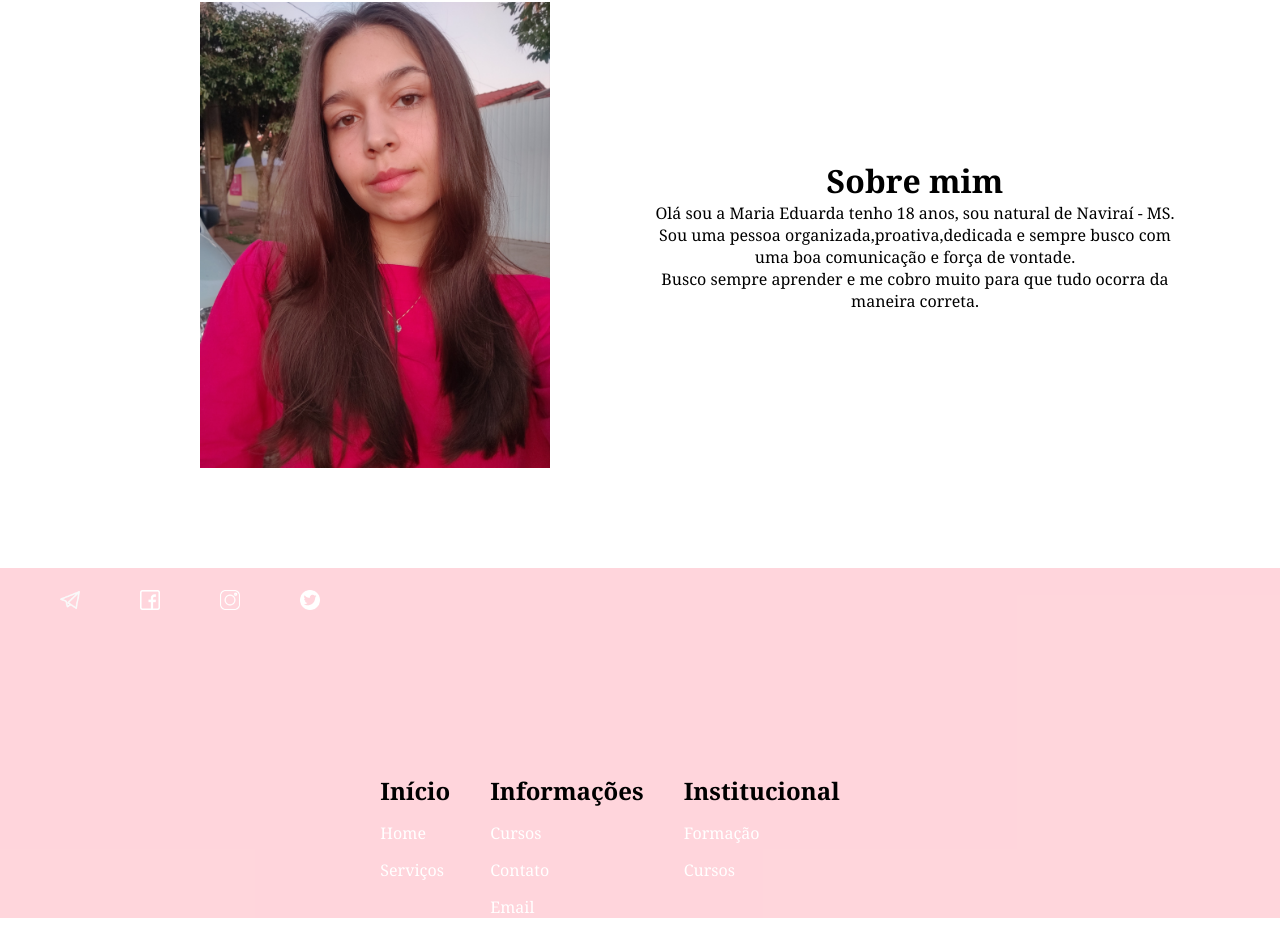
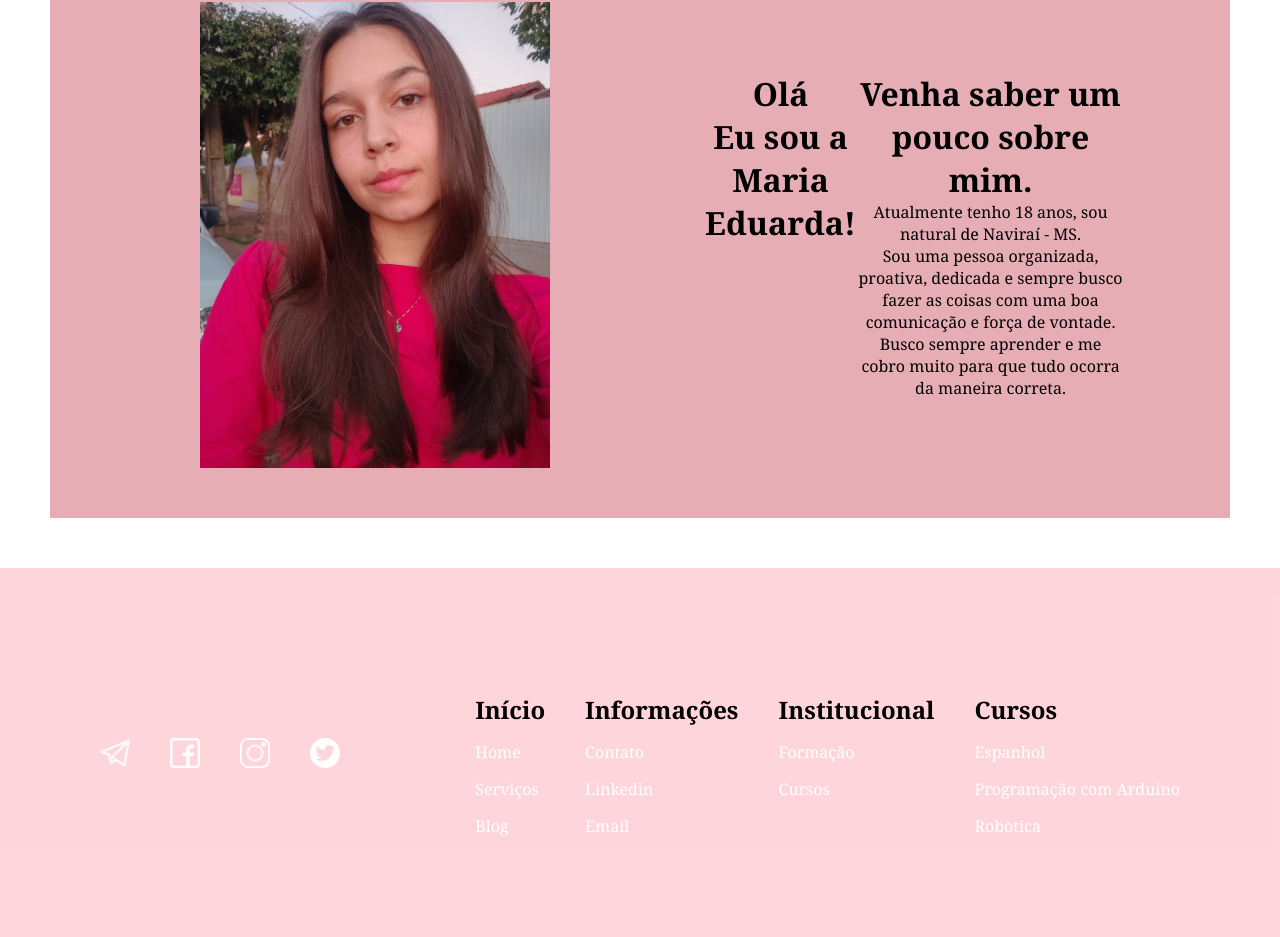
Before and after one commit to Eduarda0508/portifolio, a React (Vite) app: page / in a window 1280 px wide. Shown: the part 168-1105 px from the top of the page. Built offline with nearby package versions, Linux system fonts and the light colour scheme; the HTML template or start-up script is replaced by a standard one.

Commit message:
Portifolio - Maria

```diff
--- a/src/componentes/Footer/Footer.css
+++ b/src/componentes/Footer/Footer.css
@@ -3,7 +3,6 @@ footer {
     display: flex;
     justify-content: space-between;
     align-items: center;
-    width: 100vw;
     font-family:Cambria, Cochin, Georgia, Times, 'Times New Roman', serif;
 
 }
@@ -23,30 +22,24 @@ footer ul li a{
 }
 nav{
     display: flex;
-    margin-right: 100px;
+    /* margin-right: 100px; */
     font-family: Cambria, Cochin, Georgia, Times, 'Times New Roman', serif;
 
 }
-.img{
-    width: 100px;
-    margin-left: 60px;
+footer{
+    justify-content: space-between;
+    align-items: center;
+    display: flex;
+    padding: 100px 100px;
+    box-sizing: border-box;
+
 
 }
 .icones-img{
-     width: 20px;
-     margin-left: 60px;
-}
-footer{
-    display: flex;
-    flex-direction: column;
-    height:350px ;
-    justify-content: space-between;
-    width: 100vw;
-
+    width: 30px;
 }
 .imagens{
+    flex: 1;
     display: flex;
-    align-items: center;
-    width: 100vw;
-
+    gap:40px;
 }
--- a/src/componentes/Footer/Footer.tsx
+++ b/src/componentes/Footer/Footer.tsx
@@ -6,28 +6,27 @@ import Twitter from './../../assets/img/twitter.png'
 function Footer(){
     return(
         <footer>
-          <div className="">
-          <div><img className='img' src="" alt="" /></div>
 
           <div className='imagens'>
-          <div><img className='icones-img' src={Telegram} alt="" /></div>
-          <div><img className='icones-img' src={Facebook} alt="" /></div>
-          <div><img className='icones-img' src={Instagram} alt="" /></div>
-          <div><img className='icones-img' src={Twitter} alt="" /></div>
+            <img className='icones-img' src={Telegram} alt="" />
+            <img className='icones-img' src={Facebook} alt="" />
+            <img className='icones-img' src={Instagram} alt="" />
+            <img className='icones-img' src={Twitter} alt="" />
 
           </div>
 
-           </div>
             <nav>
           <ul>
                     <li><h1> Início</h1></li>
                    <li><a href="#">Home</a></li>
                      <li><a href="#">Serviços</a></li>
+                     <li><a href="#">Blog</a></li>
+
                 </ul>
-           <ul>
+                  <ul>
                     <li><h1>Informações</h1></li>
-                   <li><a href="#">Cursos</a></li>
                      <li><a href="#">Contato</a></li>
+                     <li><a href="#">Linkedin</a></li>
                      <li><a href="#">Email</a></li>
 
                 </ul>
@@ -35,6 +34,13 @@ function Footer(){
                 <li><h1>Institucional</h1></li>
                 <li><a href="#">Formação</a></li>
                   <li><a href="#">Cursos</a></li>
+                </ul>
+                <ul>
+                    <li><h1>Cursos</h1></li>
+                   <li><a href="#">Espanhol</a></li>
+                     <li><a href="#">Programação com Arduino</a></li>
+                     <li><a href="#">Robotica</a></li>
+
                 </ul>
 
                 </nav>
--- a/src/componentes/Header/Header.css
+++ b/src/componentes/Header/Header.css
@@ -4,7 +4,7 @@ header{
     justify-content: space-between;
     align-items: center;
     height: 70px;
-    width: 100vw;
+    padding: 0px 100px;
 }
 header ul{
     display: flex;
@@ -17,9 +17,7 @@ header ul li a{
     color: white;
     border: 1px solid rgb(221, 157, 168);
 }
-header nav{
-    margin-right: 110px;
-}
+
 .logo{
     width: 50px;
     margin-left: 60px ;
--- a/src/componentes/Header/Header.tsx
+++ b/src/componentes/Header/Header.tsx
@@ -4,12 +4,15 @@ import Link from '../link/Link'
 function Header(){
     return(
         <header>
-             <div><img className='img-logo' src={Logo} alt="" /></div>
+             <div><img className='logo' src={Logo} alt="" /></div>
 
             <nav>
                 <ul>
                     <li>
                         <Link texto='Início'/>
+                    </li>
+                    <li>
+                        <Link texto= 'Tecnologias' />
                     </li>
                     <li>
                         <Link texto='Sobre mim'/>
--- a/src/componentes/Portifolio/Portifolio.css
+++ b/src/componentes/Portifolio/Portifolio.css
@@ -2,24 +2,22 @@
     width: 350px;
     margin: 50px;
     padding-left: 100px;
-
 }
 .Portifolio-content{
-display: flex;
-text-align: center;
-align-items: center;
-margin: 50px;
-
+    display: flex;
+    text-align: center;
+    align-items: center;
+    margin: 50px;
+    background-color: rgba(228, 166, 175, 0.918);
 }
 .texto-portifolio{
     font-family:Cambria, Cochin, Georgia, Times, 'Times New Roman', serif;
-    margin: 50px;
+    margin: 90px;
+    padding: 15px;
+    display: flex;
+
 }
 .h1{
     font-family:Cambria, Cochin, Georgia, Times, 'Times New Roman', serif;
     justify-content: center;
 }
-p{
-    font-family:Cambria, Cochin, Georgia, Times, 'Times New Roman', serif;
-   text-align:  center;
-}
--- a/src/componentes/Portifolio/Portifolio.tsx
+++ b/src/componentes/Portifolio/Portifolio.tsx
@@ -6,12 +6,14 @@ function Portifolio(){
             <img className="foto" src={Imagem} alt="" />
 
             <div className="texto-portifolio">
-                <h1> Sobre mim</h1>
-                    <p>
-     Olá sou a Maria Eduarda tenho 18 anos, sou natural de Naviraí - MS. <br />
-     Sou uma pessoa organizada,proativa,dedicada e sempre busco com uma boa comunicação e força de vontade. <br />
-     Busco sempre aprender e me cobro muito para que tudo ocorra da maneira correta.
+                <h1>Olá <br />
+                    Eu sou a Maria Eduarda!</h1>
+                     <p>
+                    <h1>Venha saber um pouco sobre mim.</h1>
+                      Atualmente tenho 18 anos, sou natural de Naviraí - MS. <br />
+                     Sou uma pessoa organizada, proativa, dedicada e sempre busco fazer as coisas com uma boa comunicação e força de vontade. Busco sempre aprender e me cobro muito para que tudo ocorra da maneira correta.
                     </p>
+
             </div>
         </div>
     )
```
